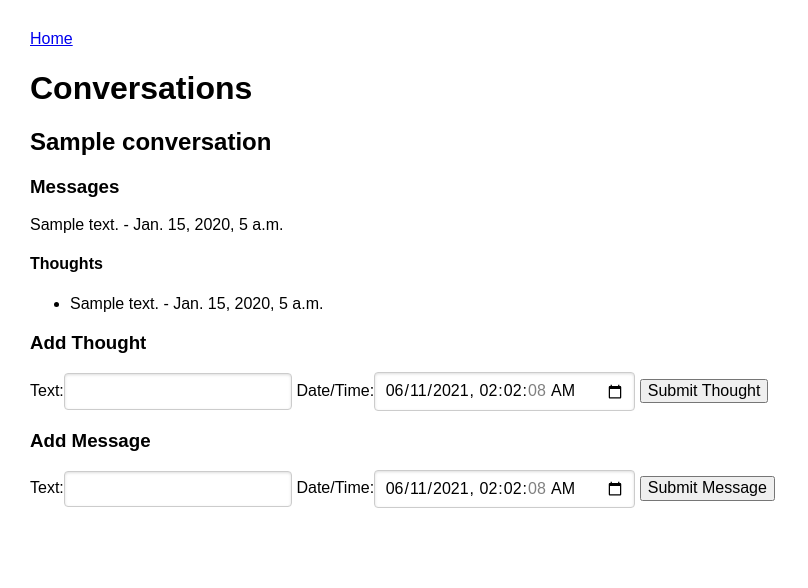
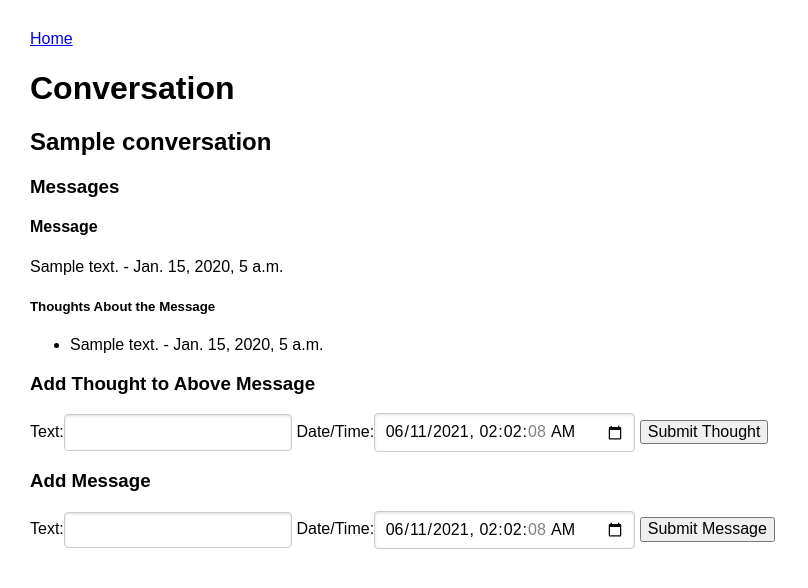
Before and after one commit to MiraRose/conversations, a Django app: page /conversational/1/ in a window 1280 px wide. Shown: the top 588 px of the page, without its empty margins (0-808 px from the left). Run offline with Django 3.2, Linux system fonts and the light colour scheme; tables that the repository leaves empty hold one stand-in row (values such as "Sample post"); some libraries are stand-ins or nearby versions.

Commit message:
Some edits to readme, some small QOL changes to detail.html

```diff
--- a/conversational/templates/conversational/detail.html
+++ b/conversational/templates/conversational/detail.html
@@ -13,21 +13,26 @@
 {{ error_message }}
 <div class="main">
 <a href="{% url 'index' %}">Home</a>
-<h1>Conversations</h1>
+<h1>Conversation</h1>
 <h2>{{ conversation.title }}</h2>
 <div>
     <h3>Messages</h3>
+
     {% for message in conversation.message_set.all %}
-    <div><p>{{ message.text }} - {{ message.datetime }}</p></div>
 
-    <h4>Thoughts</h4>
+    <div>
+        <h4>Message</h4>
+        <p>{{ message.text }} - {{ message.datetime }}</p>
+    </div>
+
+    <h5>Thoughts About the Message</h5>
     <ul>
         {% for thought in message.thought_set.all %}
         <li>{{ thought.text }} - {{ thought.datetime }}</li>
         {% endfor %}
     </ul>
 
-    <h3>Add Thought</h3>
+    <h3>Add Thought to Above Message</h3>
     <form action="{% url 'addthought' conversation.id message.id %}" method="post" class="pure-form">
         {% csrf_token %}
         {{ thoughtform }}
```
Also changed, not shown: README.md, conversational/static/conversational/style.css (line endings or trailing spaces).
